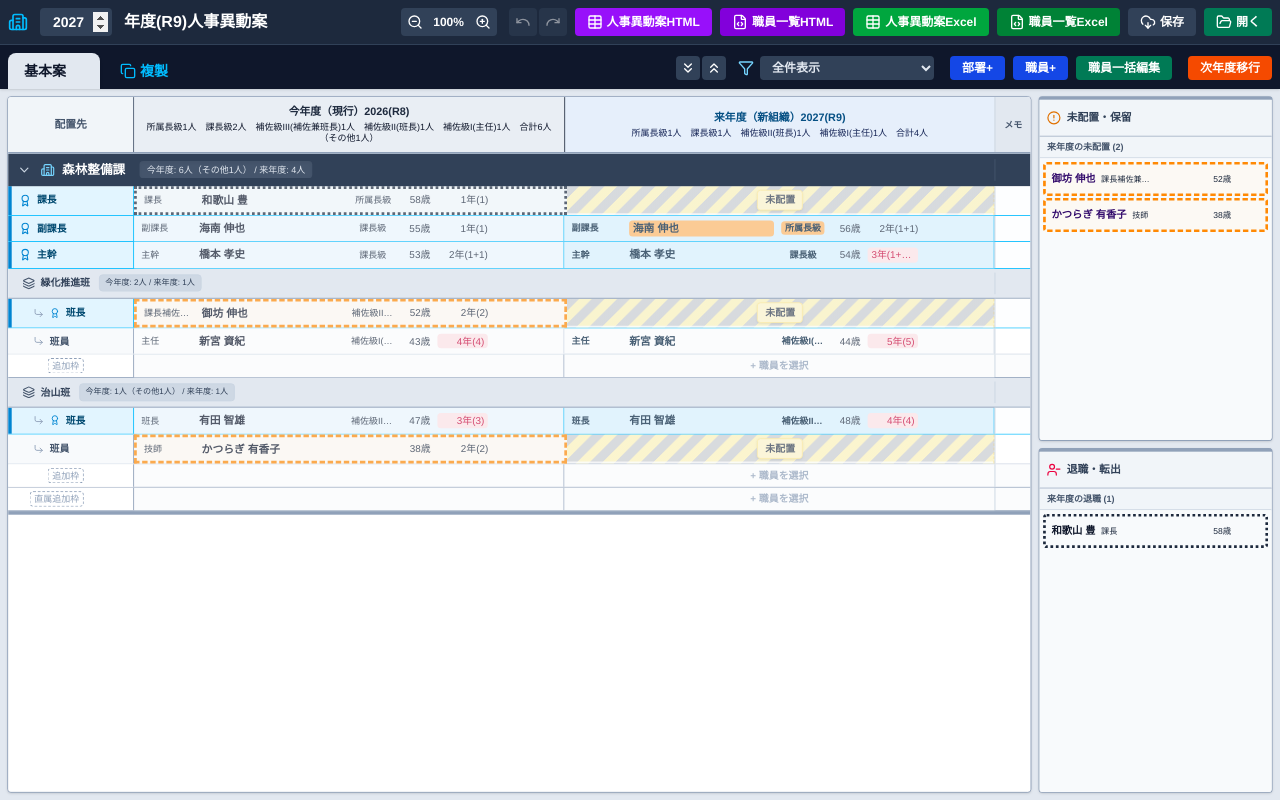
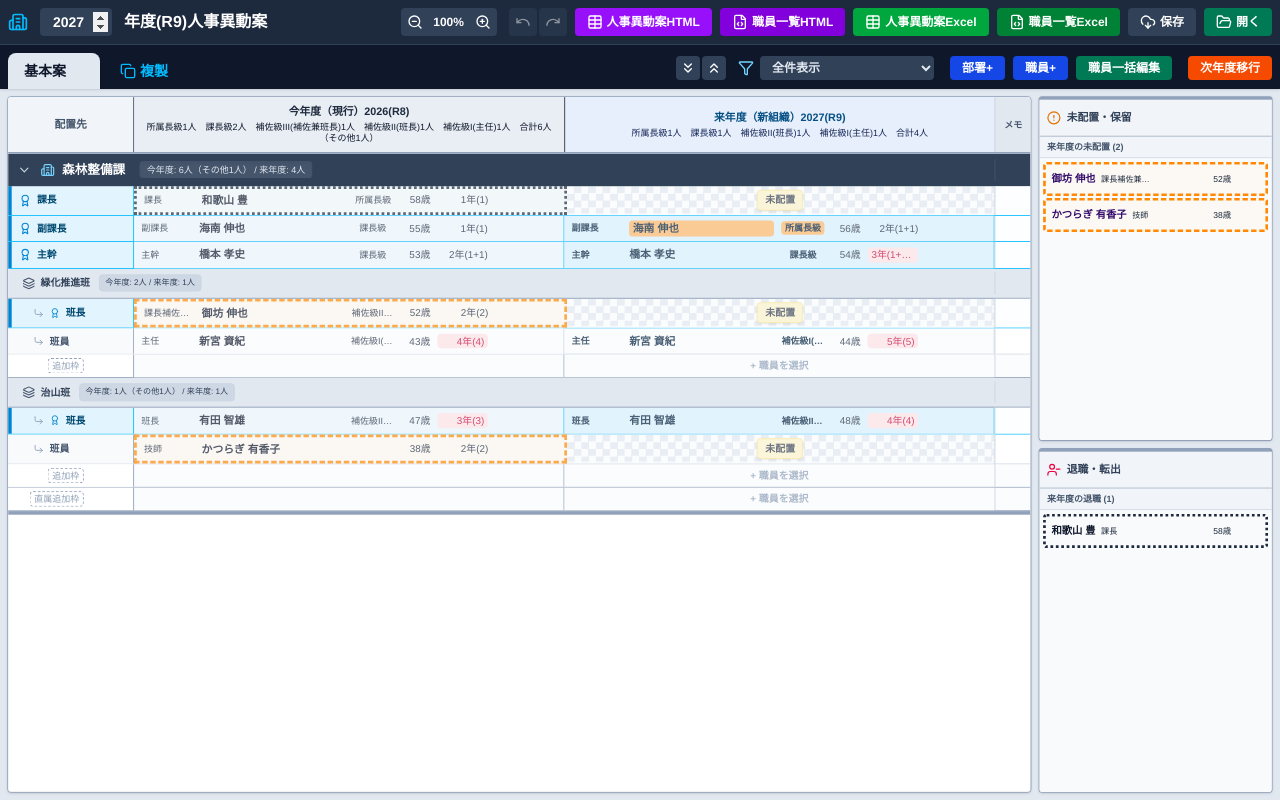
Before and after one commit to Kojiro-Nakamura/personnel-transfer-app, a React (Vite) app: page / in a window 1280 px wide. Built offline with nearby package versions, Linux system fonts and the light colour scheme.

Commit message:
style: 未配置セルの背景をPhotoshop風の透明市松模様（チェッカーボード）に変更

```diff
--- a/src/components/employee/EmployeeComponents.jsx
+++ b/src/components/employee/EmployeeComponents.jsx
@@ -18,7 +18,7 @@ export const EmployeeCell = ({ emp, isNext, isEmpty, onClick, isPost, moveProps,
 
   if (isEmpty || !emp) {
     const emptyBgClass = isNext
-      ? cx("bg-stripes-construction border-yellow-500/50 shadow-[inset_0_-2px_0_rgba(255,255,255,0.8)] opacity-90 hover:opacity-100 transition-opacity duration-200", isPickingMode ? "ring-2 ring-inset ring-amber-400/50 hover:ring-amber-400" : "hover:border-yellow-400")
+      ? cx("bg-checkerboard border-slate-300 shadow-[inset_0_-2px_0_rgba(255,255,255,0.8)] opacity-90 hover:opacity-100 transition-opacity duration-200", isPickingMode ? "ring-2 ring-inset ring-amber-400/50 hover:ring-amber-400" : "hover:border-slate-400")
       : "bg-slate-50/20 border-slate-200 cursor-default";
 
     return (
--- a/src/index.css
+++ b/src/index.css
@@ -28,14 +28,14 @@
 }
 
 @layer utilities {
-  .bg-stripes-construction {
-    background-image: repeating-linear-gradient(
-      -45deg,
-      rgba(253, 224, 71, 0.4),
-      rgba(253, 224, 71, 0.4) 10px,
-      rgba(31, 41, 55, 0.25) 10px,
-      rgba(31, 41, 55, 0.25) 20px
+  .bg-checkerboard {
+    background-color: #fff;
+    background-image: conic-gradient(
+      #e2e8f0 90deg,
+      transparent 90deg 180deg,
+      #e2e8f0 180deg 270deg,
+      transparent 270deg
     );
-    background-size: 28.28px 28.28px;
+    background-size: 16px 16px;
   }
 }
```
